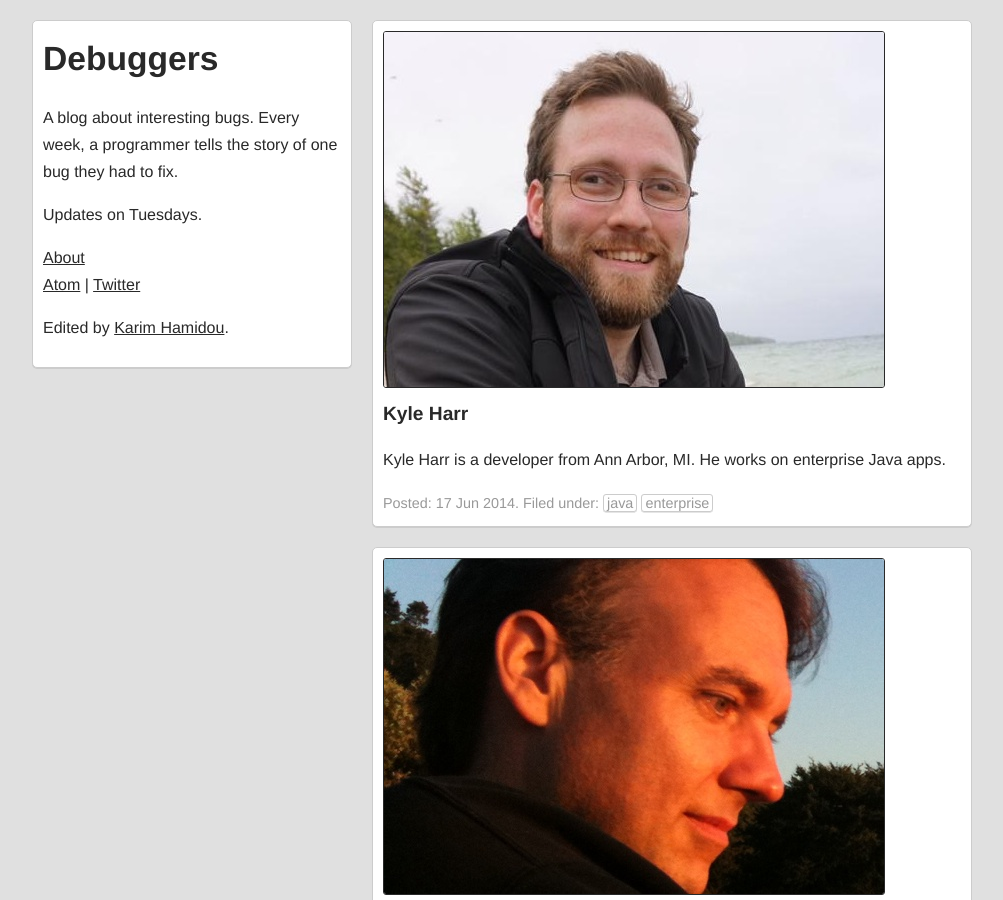
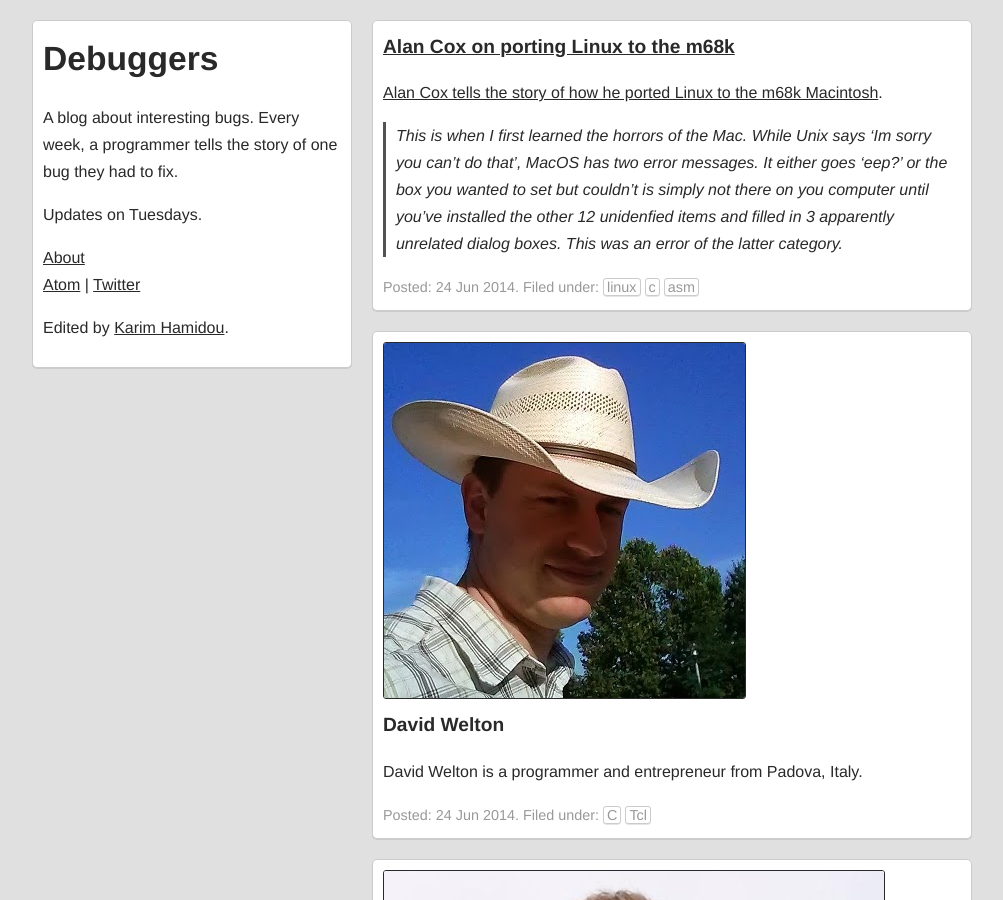
Before and after one commit to khamidou/debuggers, a Jekyll site: the page built from index.html, in a window 1280 px wide and 900 px high. Shown: the whole window, without its empty margins (128-1131 px from the left). Built offline with Jekyll 4.4.1, drawn with Linux system fonts in a browser that asks for light colours.

Commit message:
added posts

```diff
--- a/_drafts/Alan_cox.markdown
+++ b/_posts/2014-06-24-Alax-Cox.markdown
@@ -2,6 +2,7 @@
 layout: post
 title:  Alan Cox on porting Linux to the m68k
 categories: linux c asm
+date:   2014-06-24 08:08:21
 link: http://www.mac.linux-m68k.org/docs/macpaper.php
 ---
 [Alan Cox tells the story of how he ported Linux to the m68k Macintosh](http://www.mac.linux-m68k.org/docs/macpaper.php).
--- a/_drafts/david_welton.markdown
+++ b/_posts/2014-06-24-David-Welton.markdown
@@ -2,6 +2,7 @@
 layout: post
 title:  David Welton
 categories: C Tcl
+date:   2014-06-24 08:05:21
 image: /images/david.welton.jpg
 ---
 David Welton is a programmer and entrepreneur from Padova, Italy.
```
